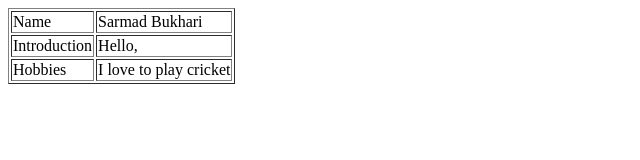
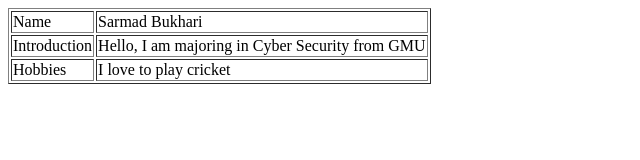
Before and after one commit to sbukhar9/Sarmad.github.io, a plain HTML site: page index.html in a window 1280 px wide. Shown: the whole page, without its empty margins (0-640 px from the left). Drawn offline with Linux system fonts and the light colour scheme.

Commit message:
Update index.html

```diff
--- a/index.html
+++ b/index.html
@@ -12,7 +12,7 @@
         </tr>
         <tr>
             <td>Introduction</td>
-            <td>Hello,</td>
+            <td>Hello, I am majoring in Cyber Security from GMU</td>
         </tr>
         <tr>
             <td>Hobbies</td>
```
